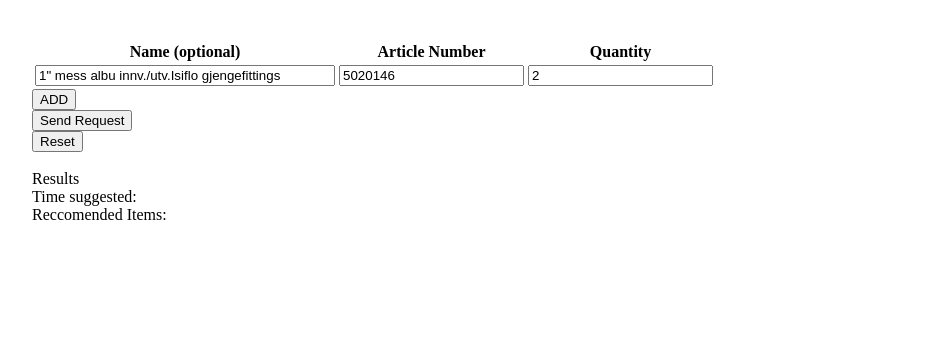
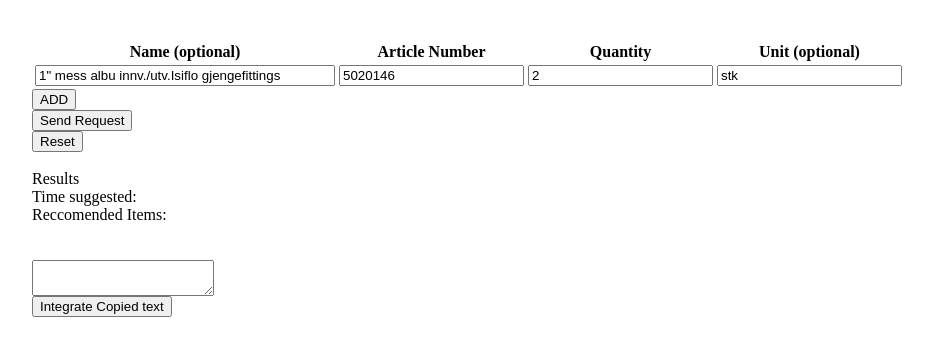
Before and after one commit to joshclement0/skproquote, a Flask app: page /api/test in a window 1280 px wide. Shown: the top 356 px of the page, without its empty margins (16-949 px from the left). Run offline with Flask 2, Linux system fonts and the light colour scheme; parts of the project's set-up code (start-up, migrations or seed data) failed here and were passed over.

Commit message:
Update test.html

```diff
--- a/templates/test.html
+++ b/templates/test.html
@@ -7,11 +7,13 @@
                   <th style ="width:300px">Name (optional)</th>
                   <th>Article Number</th>
                   <th>Quantity</th>
+                  <th>Unit (optional)</th>
                 </tr>
                 <tr>
                   <td><input style ="width:300px" value='1" mess albu innv./utv.Isiflo gjengefittings'></td>
                   <td><input value='5020146'></td>
                   <td><input value="2"></td>
+                  <td><input value="stk"></td>
                 </tr>
               </table>
               <button onclick="myCreateFunction()">ADD</button>
@@ -27,13 +29,30 @@
                   </div>
 
               </div>
+              <br>
+              <br>
+              <textarea id="cpytext" text='Brødrene Dahl
+              1	stk	1010361	MUFFE STÅL SORT 1/8"
+              1	stk	1010363	MUFFE STÅL SORT 1/4"'></textarea>
+              <br><button onclick="integrate()">Integrate Copied text</button>
         </div>
     </body>
     <script>
+        function integrate(){
+            document.getElementById("tbl").innerHTML='<tbody><tr><th style="width:300px">Name (optional)</th><th>Article Number</th><th>Quantity</th><th>Unit (optional)</th></tr></tbody>'
+            txtarea = document.getElementById("cpytext")
+            rws = txtarea.value.split("\n")
+            for(i in rws){
+                r = rws[i]
+                pos = r.split("\t")
+                if (pos.length==1)continue
+                createWithValues(pos[3],pos[2],pos[0],pos[1])
+            }
+        }
         function reset(){
             document.getElementById("quote").innerHTML="Time suggested: "
             document.getElementById("recc").innerHTML="Reccomended Items: "
-            document.getElementById("tbl").innerHTML='<tbody><tr><th style="width:300px">Name (optional)</th><th>Article Number</th><th>Quantity</th></tr><tr><td><input style="width:300px" value=\'1" mess albu innv./utv.Isiflo gjengefittings\'></td><td><input value="5020146"></td><td><input value="2"></td></tr></tbody>'
+            document.getElementById("tbl").innerHTML='<tbody><tr><th style="width:300px">Name (optional)</th><th>Article Number</th><th>Quantity</th><th>Unit (optional)</th></tr><tr><td><input style="width:300px" value=\'1" mess albu innv./utv.Isiflo gjengefittings\'></td><td><input value="5020146"></td><td><input value="2"></td><td><input value="stk"></td></tr></tbody>'
         }
         function myCreateFunction() {
             var table = document.getElementById("tbl");
@@ -41,10 +60,23 @@
             var cell1 = row.insertCell(0);
             var cell2 = row.insertCell(1);
             var cell3 = row.insertCell(2)
+            var cell4= row.insertCell(3)
             cell1.innerHTML = '<input style ="width:300px">'
             cell2.innerHTML = "<input >"
             cell3.innerHTML = "<input >"
-
+            cell4.innerHTML = "<input >"
+        }
+        function createWithValues(name,artNum,quantity,unit){
+            var table = document.getElementById("tbl");
+            var row = table.insertRow(table.rows.length);
+            var cell1 = row.insertCell(0);
+            var cell2 = row.insertCell(1);
+            var cell3 = row.insertCell(2)
+            var cell4= row.insertCell(3)
+            cell1.innerHTML = '<input style ="width:300px" value="'+name+'">'
+            cell2.innerHTML = "<input value="+artNum+">"
+            cell3.innerHTML = "<input value="+quantity+">"
+            cell4.innerHTML  = "<input value="+unit+">"
         }
         function send(){
             var table = document.getElementById("tbl");
@@ -54,7 +86,8 @@
                 artnum = table.rows[i].cells[1].children[0].value
                 if (artnum =="") continue
                 quant = table.rows[i].cells[2].children[0].value
-                dict[artnum.toString()]=parseInt(quant)
+                if (dict[artnum.toString()]) dict[artnum.toString()]+=parseFloat(quant)
+                else dict[artnum.toString()]=parseFloat(quant)
 
             }
             sendQuote({"job":dict})
@@ -77,6 +110,8 @@
             .then(function(response) {console.log(response);
                 response.text().then(function(text){
                     console.log(text)
+                    text = JSON.parse(text)
+                    // document.getElementById("result").innerHTML=text
                     t = document.getElementById('tbl')
 
                     for(i=1;i<t.rows.length;i++){
@@ -100,8 +135,9 @@
             })
             .then(function(response) {console.log(response);
                 response.text().then(function(text){
+                    text = JSON.parse(text)
                     console.log(text)
-                    document.getElementById("recc").innerHTML="Reccomended Items: "+text.toString()
+                    document.getElementById("recc").innerHTML="Reccomended Items: "+text.keys().toString()
                 })})
         }
     </script>
```
